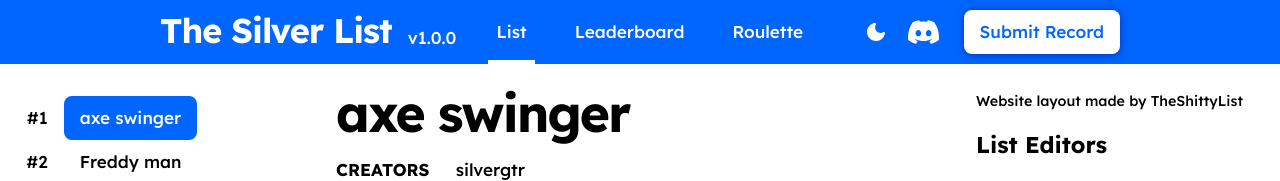
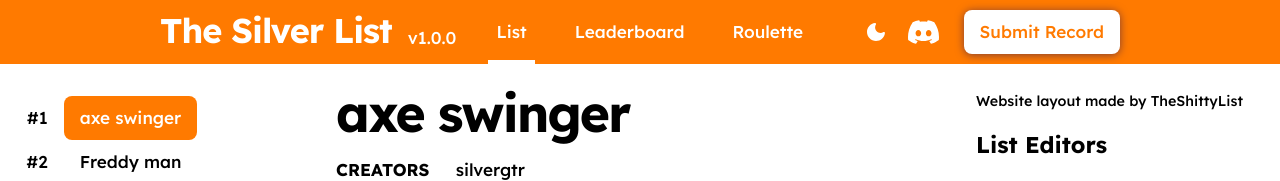
Before and after one commit to petike716-ui/TheSilverList, a plain HTML site: page index.html in a window 1280 px wide. Shown: the top 181 px of the page. Drawn offline with nearby package versions, Linux system fonts and the light colour scheme.

Commit message:
Update main.css

```diff
--- a/css/main.css
+++ b/css/main.css
@@ -1,10 +1,12 @@
 :root {
     --color-background: white;
     --color-on-background: black;
-    --color-background-hover: #eee;
+    --color-background-hover: #fff3e6;
     --color-on-background-hover: black;
-    --color-primary: #0066ff;
+
+    --color-primary: #ff7a00;
     --color-on-primary: white;
+
     --color-error: #de0000;
     --color-on-error: white;
 }
@@ -12,13 +14,16 @@
 main.dark,
 header.dark {
     color-scheme: dark;
+
     --color-background: #1c1b1f;
     --color-on-background: white;
-    --color-background-hover: #27262c;
+    --color-background-hover: #2a241f;
     --color-on-background-hover: white;
-    --color-primary: #283593;
-    --color-primary-disabled: #1f213c;
+
+    --color-primary: #ff8c1a;
+    --color-primary-disabled: #5a3a1a;
     --color-on-primary: white;
+
     --color-error: #de0000;
     --color-on-error: white;
 }
@@ -39,10 +44,7 @@ main {
     background-color: var(--color-background);
     color: var(--color-on-background);
     display: grid;
-    grid-template-columns: minmax(16rem, 1fr) minmax(16rem, 2fr) minmax(
-            16em,
-            1fr
-        );
+    grid-template-columns: minmax(16rem, 1fr) minmax(16rem, 2fr) minmax(16em, 1fr);
     column-gap: 2rem;
 }
 
@@ -53,12 +55,14 @@ header {
     background-color: var(--color-primary);
     color: var(--color-on-primary);
 }
+
 @media screen and (min-width: 1366px) {
     header {
         display: grid;
         padding-inline: 0;
     }
 }
+
 header .logo {
     justify-self: end;
     align-self: center;
@@ -66,6 +70,7 @@ header .logo {
     align-items: flex-end;
     gap: 1rem;
 }
+
 header .nav {
     flex: 1;
 }
@@ -77,6 +82,7 @@ main {
     grid-template-rows: minmax(0, 1fr);
     column-gap: 2rem;
 }
+
 main > div {
     overflow-y: auto;
 }
```
